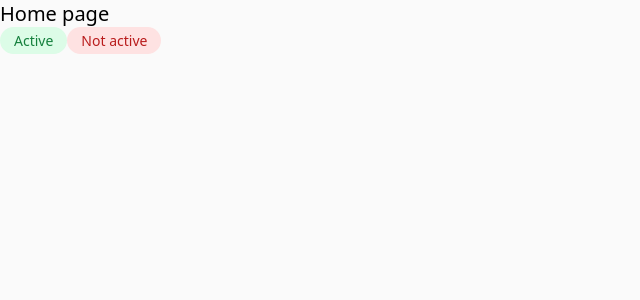
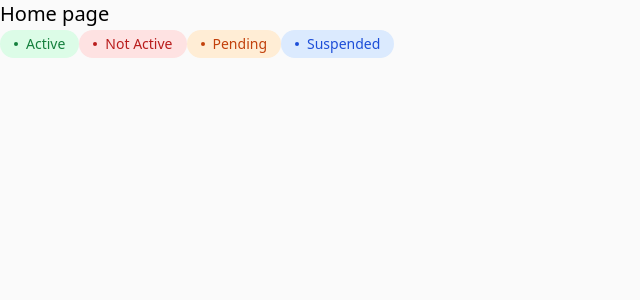
Before and after one commit to sunny7657/CRM, a Next.js app: page / in a window 1280 px wide. Shown: the top 300 px of the page, without its empty margins (0-640 px from the left). Built offline with nearby package versions, Linux system fonts and the light colour scheme.

Commit message:
add clsx

```diff
--- a/package.json
+++ b/package.json
@@ -9,6 +9,7 @@
     "lint": "next lint"
   },
   "dependencies": {
+    "clsx": "^2.1.1",
     "next": "14.2.4",
     "react": "^18",
     "react-dom": "^18"
--- a/src/app/components/status-label.tsx
+++ b/src/app/components/status-label.tsx
@@ -1,4 +1,5 @@
 import React from 'react';
+import clsx from 'clsx';
 
 export enum Status {
   Active = 'active',
@@ -10,19 +11,30 @@
 export interface StatusLabelProps {
   children: React.ReactNode;
   status: Status;
+  disabled?: boolean;
 }
 
-export default function StatusLabel({ children, status }: StatusLabelProps) {
+export default function StatusLabel({
+  children,
+  status,
+  disabled,
+}: StatusLabelProps) {
   return (
-    <span
-      className={`py-1 px-3.5 rounded-3xl text-sm font-medium ${
-        (status === Status.Active && 'text-green-700 bg-green-100') ||
-        (status === Status.NotActive && 'text-red-700 bg-red-100') ||
-        (status === Status.Pending && 'text-orange-700 bg-orange-100') ||
-        (status === Status.Suspended && 'text-blue-700 bg-blue-100')
-      }`}
+    <div
+      className={clsx(
+        'inline-flex items-center py-1 px-3.5 rounded-3xl text-sm font-medium',
+        status === Status.Active && 'text-green-700 bg-green-100',
+        status === Status.NotActive && 'text-red-700 bg-red-100',
+        status === Status.Pending && 'text-orange-700 bg-orange-100',
+        status === Status.Suspended && 'text-blue-700 bg-blue-100',
+        '',
+        {
+          ['opacity-75 cursor-not-allowed']: disabled,
+        }
+      )}
     >
+      <div className="w-1 h-1 mr-2 rounded-full bg-current" />
       {children}
-    </span>
+    </div>
   );
 }
--- a/src/app/page.tsx
+++ b/src/app/page.tsx
@@ -5,7 +5,9 @@
     <main>
       <h1 className="text-xl">Home page</h1>
       <StatusLabel status={Status.Active}>Active</StatusLabel>
-      <StatusLabel status={Status.NotActive}>Not active</StatusLabel>
+      <StatusLabel status={Status.NotActive}>Not Active</StatusLabel>
+      <StatusLabel status={Status.Pending}>Pending</StatusLabel>
+      <StatusLabel status={Status.Suspended}>Suspended</StatusLabel>
     </main>
   );
 }
```
Also changed, not shown: 1 other file (tests, documents, lock files or other folders).
